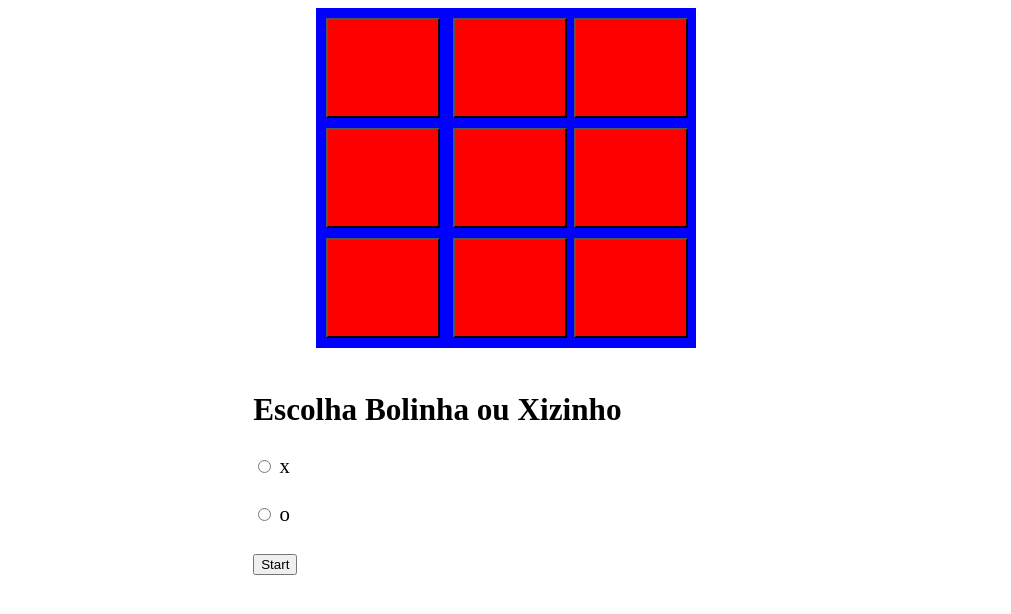
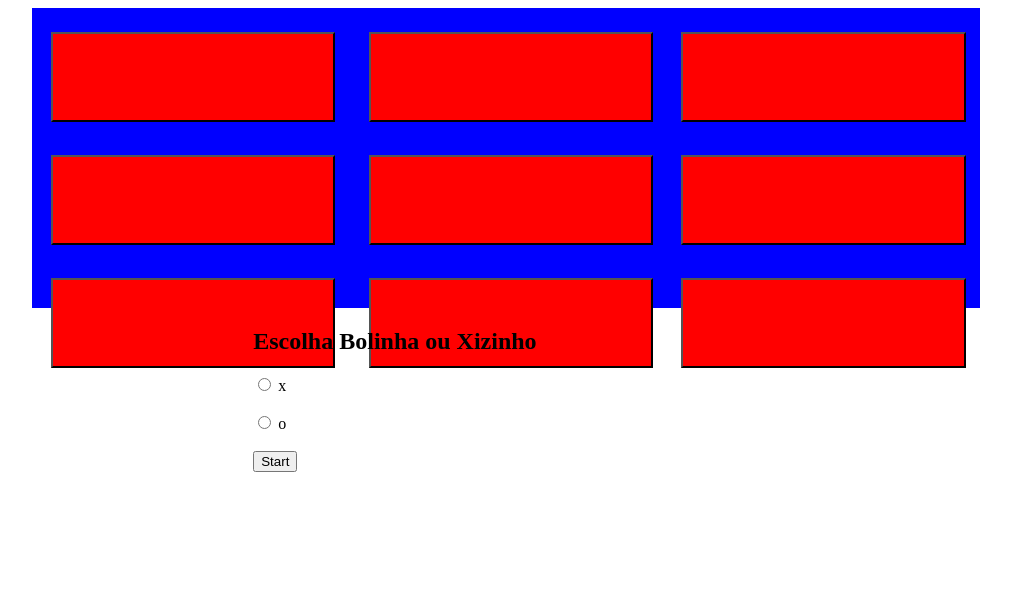
Before and after one commit to flaviomomoi/velha, a plain HTML site: page velha/index.html in a window 1280 px wide. Shown: the whole page, without its empty margins (134-1145 px from the left). Drawn offline with Linux system fonts and the light colour scheme.

Commit message:
agora vai

```diff
--- a/velha/velha.css
+++ b/velha/velha.css
@@ -1,9 +1,15 @@
+body{
+	background:;
+}
+
 .fundo
 {
-	margin: 0 auto;
-	width: 30%;
-	height: 340px;
+	float: left;
+	width: 75%;
+	height:	300px;
+	margin-left: 12.5%;
 	background: blue;
+
 }
 
 .quad
@@ -11,9 +17,11 @@
 	float: left;
 	background: red;
 	width: 30%;
-	height: 100px;
-	margin: 10px 1% 0px 2.5%;
-	font-size: 2em;
+	height: 30%;
+	margin: 2.5% 1.5% 1% 2%;
+	font-size: 1em;
+
+
 }
 
 .fim
@@ -21,13 +29,17 @@
 	float: left;
 	background: red;
 	width: 30%;
-	height: 100px;
-	margin: 10px 0% 0px 1%;
-	font-size: 2em;
+	height: 30%;
+	margin: 2.5% 1.5% 1% 1.5%;
+	font-size: 1em;
+
 }
 
 #escolher
 {
+	float: left;
+	width: 50%;
+	margin-left: 25%;
 	margin: 0  0 0 30%;
-	font-size: 1.3em;
+	font-size: 1em;
 }
```
